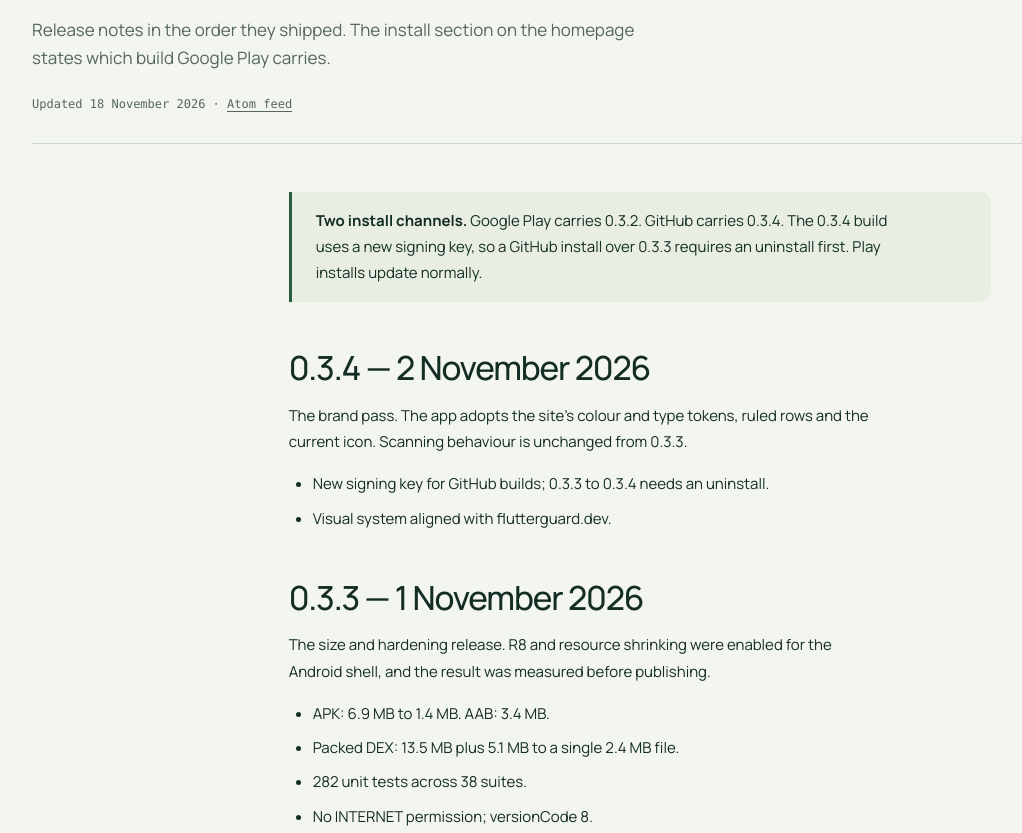
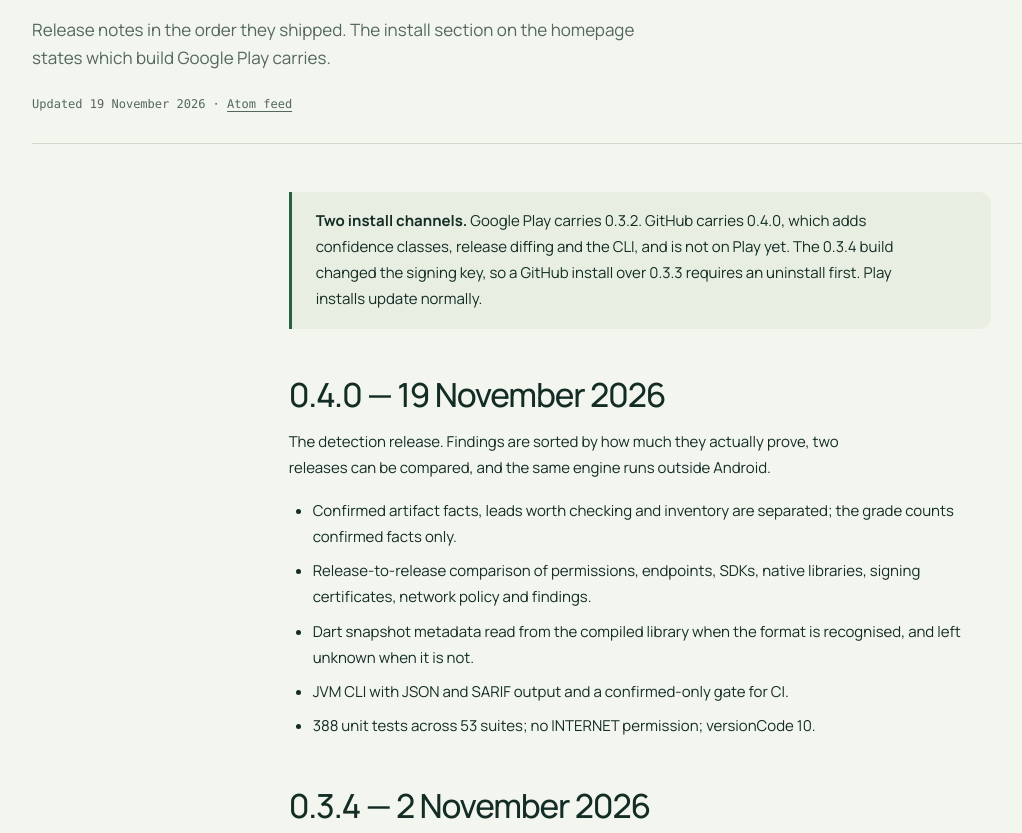
Before and after one commit to anasfik/gwhyyy-flutterguard, a plain HTML site: page changelog/index.html in a window 1280 px wide. Shown: the part 267-1100 px from the top of the page, without its empty margins (0-1022 px from the left). Drawn offline with Linux system fonts and the light colour scheme.

Commit message:
docs(changelog): record the 0.4.0 detection release
Adds the 0.4.0 entry to the changelog page, its markdown source and the Atom
feed: separated confidence classes, release-to-release diffing, Dart snapshot
metadata and the JSON/SARIF CLI, with the install channels note updated so the
page states GitHub carries 0.4.0 and Play still carries 0.3.2.

```diff
--- a/changelog/index.html
+++ b/changelog/index.html
@@ -29,15 +29,15 @@
   <meta property="og:image:height" content="630">
   <meta property="og:image:alt" content="FlutterGuard app preview inside a phone frame beside the line: Security audit any released Flutter app.">
   <meta property="og:locale" content="en_US">
-  <meta property="article:published_time" content="2026-11-18">
-  <meta property="article:modified_time" content="2026-11-18">
+  <meta property="article:published_time" content="2026-11-19">
+  <meta property="article:modified_time" content="2026-11-19">
   <meta property="article:author" content="Anas Fikhi">
   <meta name="twitter:card" content="summary_large_image">
   <meta name="twitter:title" content="FlutterGuard changelog">
   <meta name="twitter:description" content="Dated release notes, including the build Google Play currently serves.">
   <meta name="twitter:image" content="https://flutterguard.dev/og-image.png">
   <script type="application/ld+json">
-  {"@context":"https://schema.org","@type":"TechArticle","headline":"FlutterGuard changelog","description":"Dated release notes for FlutterGuard: scanning changes, build and signing updates, and which version Google Play currently carries.","url":"https://flutterguard.dev/changelog/","mainEntityOfPage":"https://flutterguard.dev/changelog/","datePublished":"2026-11-18","dateModified":"2026-11-18","inLanguage":"en","image":"https://flutterguard.dev/og-image.png","author":{"@type":"Person","name":"Anas Fikhi","url":"https://gwhyyy.com"},"publisher":{"@type":"Organization","name":"FlutterGuard","url":"https://flutterguard.dev/","logo":{"@type":"ImageObject","url":"https://flutterguard.dev/icon-512.png"}},"about":{"@type":"SoftwareApplication","name":"FlutterGuard","url":"https://flutterguard.dev/","applicationCategory":"SecurityApplication","operatingSystem":"Android 8.0+"}}
+  {"@context":"https://schema.org","@type":"TechArticle","headline":"FlutterGuard changelog","description":"Dated release notes for FlutterGuard: scanning changes, build and signing updates, and which version Google Play currently carries.","url":"https://flutterguard.dev/changelog/","mainEntityOfPage":"https://flutterguard.dev/changelog/","datePublished":"2026-11-18","dateModified":"2026-11-19","inLanguage":"en","image":"https://flutterguard.dev/og-image.png","author":{"@type":"Person","name":"Anas Fikhi","url":"https://gwhyyy.com"},"publisher":{"@type":"Organization","name":"FlutterGuard","url":"https://flutterguard.dev/","logo":{"@type":"ImageObject","url":"https://flutterguard.dev/icon-512.png"}},"about":{"@type":"SoftwareApplication","name":"FlutterGuard","url":"https://flutterguard.dev/","applicationCategory":"SecurityApplication","operatingSystem":"Android 8.0+"}}
   </script>
   <script type="application/ld+json">
   {"@context":"https://schema.org","@type":"BreadcrumbList","itemListElement":[{"@type":"ListItem","position":1,"name":"FlutterGuard","item":"https://flutterguard.dev/"},{"@type":"ListItem","position":2,"name":"Changelog","item":"https://flutterguard.dev/changelog/"}]}
@@ -64,11 +64,21 @@
         <nav class="breadcrumbs" aria-label="Breadcrumb"><a href="/">FlutterGuard</a><span aria-hidden="true">/</span><span aria-current="page">Changelog</span></nav>
         <h1>FlutterGuard changelog</h1>
         <p class="article-lead">Release notes in the order they shipped. The install section on the homepage states which build Google Play carries.</p>
-        <p class="article-meta">Updated <time datetime="2026-11-18">18 November 2026</time> · <a href="/feed.xml">Atom feed</a></p>
+        <p class="article-meta">Updated <time datetime="2026-11-19">19 November 2026</time> · <a href="/feed.xml">Atom feed</a></p>
       </header>
 
       <div class="article-body container">
-        <div class="article-note"><p><strong>Two install channels.</strong> Google Play carries 0.3.2. GitHub carries 0.3.4. The 0.3.4 build uses a new signing key, so a GitHub install over 0.3.3 requires an uninstall first. Play installs update normally.</p></div>
+        <div class="article-note"><p><strong>Two install channels.</strong> Google Play carries 0.3.2. GitHub carries 0.4.0, which adds confidence classes, release diffing and the CLI, and is not on Play yet. The 0.3.4 build changed the signing key, so a GitHub install over 0.3.3 requires an uninstall first. Play installs update normally.</p></div>
+
+        <h2 id="v0-4-0">0.4.0 — 19 November 2026</h2>
+        <p>The detection release. Findings are sorted by how much they actually prove, two releases can be compared, and the same engine runs outside Android.</p>
+        <ul>
+          <li>Confirmed artifact facts, leads worth checking and inventory are separated; the grade counts confirmed facts only.</li>
+          <li>Release-to-release comparison of permissions, endpoints, SDKs, native libraries, signing certificates, network policy and findings.</li>
+          <li>Dart snapshot metadata read from the compiled library when the format is recognised, and left unknown when it is not.</li>
+          <li>JVM CLI with JSON and SARIF output and a confirmed-only gate for CI.</li>
+          <li>388 unit tests across 53 suites; no INTERNET permission; versionCode 10.</li>
+        </ul>
 
         <h2 id="v0-3-4">0.3.4 — 2 November 2026</h2>
         <p>The brand pass. The app adopts the site's colour and type tokens, ruled rows and the current icon. Scanning behaviour is unchanged from 0.3.3.</p>
```
Also changed, not shown: feed.xml (+8 -1 lines), 1 other file.
